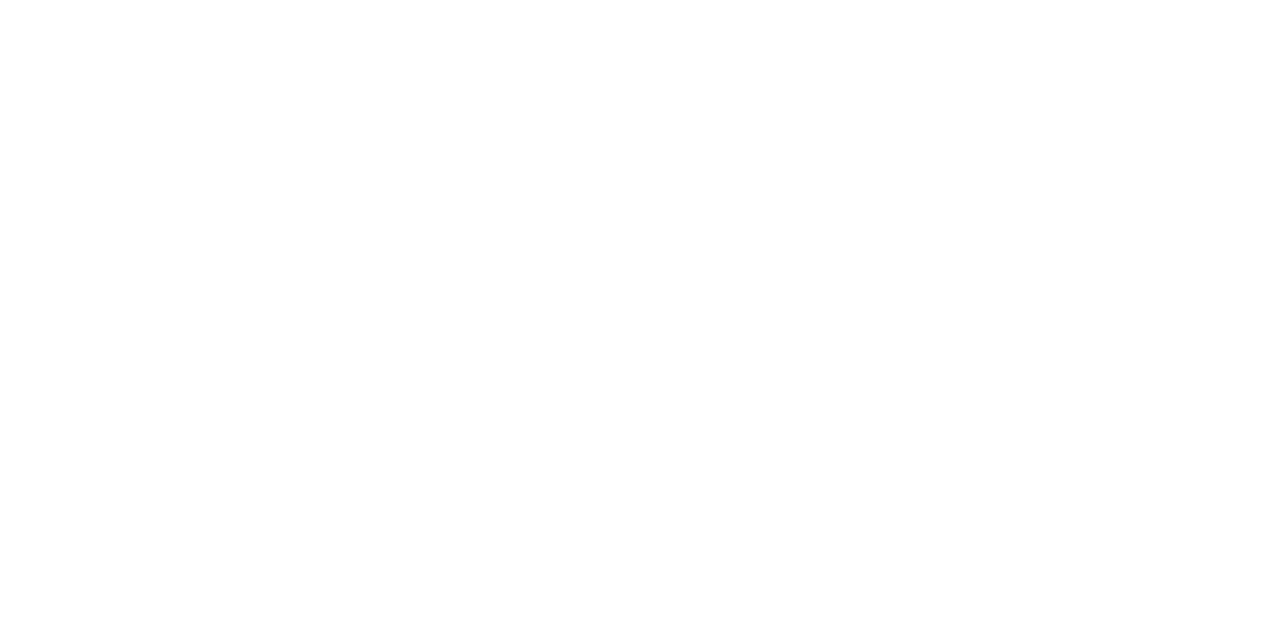
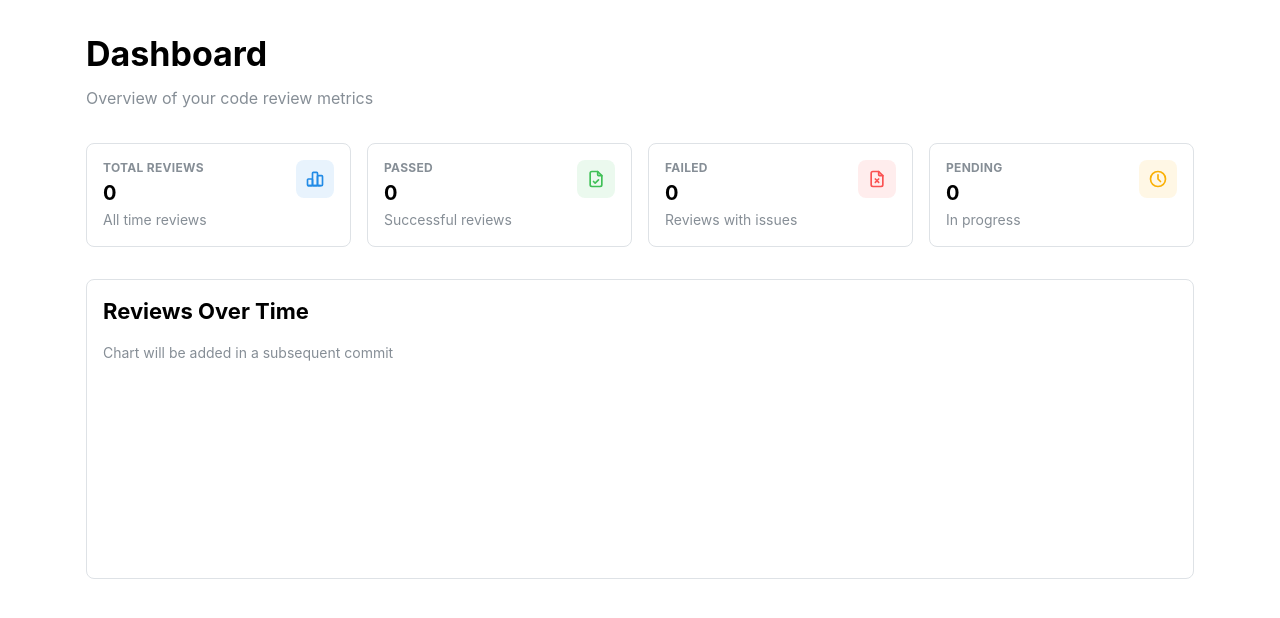
Before and after one commit to JNZader/ghagga, a React (Vite) app in the folder dashboard/: page /ghagga/dashboard in a window 1280 px wide. Before the commit this address had no page. Shown: the top 618 px of the page. Built offline with nearby package versions, Linux system fonts and the light colour scheme; no server answers; the database is empty.

Commit message:
feat(T-020): add dashboard page layout

```diff
--- a/dashboard/src/App.tsx
+++ b/dashboard/src/App.tsx
@@ -1,21 +1,11 @@
-import { Routes, Route } from 'react-router-dom';
-import { Container, Title, Text, Stack } from '@mantine/core';
-
-function Home() {
-  return (
-    <Container size="lg" py="xl">
-      <Stack gap="md">
-        <Title order={1}>Ghagga Dashboard</Title>
-        <Text c="dimmed">Multi-provider AI code review platform</Text>
-      </Stack>
-    </Container>
-  );
-}
+import { Routes, Route, Navigate } from 'react-router-dom';
+import { Dashboard } from './pages/Dashboard';
 
 export function App() {
   return (
     <Routes>
-      <Route path="/" element={<Home />} />
+      <Route path="/" element={<Navigate to="/dashboard" replace />} />
+      <Route path="/dashboard" element={<Dashboard />} />
     </Routes>
   );
 }
--- /dev/null
+++ b/dashboard/src/pages/Dashboard/Dashboard.module.css
@@ -0,0 +1,3 @@
+.chartSection {
+  min-height: 300px;
+}
--- /dev/null
+++ b/dashboard/src/pages/Dashboard/Dashboard.tsx
@@ -0,0 +1,89 @@
+import { Container, Title, Text, SimpleGrid, Stack, Loader, Alert, Paper } from '@mantine/core';
+import {
+  IconFileCheck,
+  IconFileX,
+  IconClock,
+  IconChartBar,
+  IconAlertCircle,
+} from '@tabler/icons-react';
+import { StatsCard } from '../../components/StatsCard';
+import { useStats } from '../../lib/hooks/useStats';
+import styles from './Dashboard.module.css';
+
+export function Dashboard() {
+  const { stats, loading, error } = useStats();
+
+  if (loading) {
+    return (
+      <Container size="lg" py="xl">
+        <Stack align="center" gap="md">
+          <Loader size="lg" />
+          <Text c="dimmed">Loading dashboard...</Text>
+        </Stack>
+      </Container>
+    );
+  }
+
+  if (error) {
+    return (
+      <Container size="lg" py="xl">
+        <Alert icon={<IconAlertCircle size={16} />} title="Error" color="red">
+          {error}
+        </Alert>
+      </Container>
+    );
+  }
+
+  return (
+    <Container size="lg" py="xl">
+      <Stack gap="xl">
+        <div>
+          <Title order={1}>Dashboard</Title>
+          <Text c="dimmed" mt="xs">
+            Overview of your code review metrics
+          </Text>
+        </div>
+
+        <SimpleGrid cols={{ base: 1, sm: 2, lg: 4 }} spacing="md">
+          <StatsCard
+            title="Total Reviews"
+            value={stats?.totalReviews ?? 0}
+            icon={<IconChartBar size={20} />}
+            color="blue"
+            description="All time reviews"
+          />
+          <StatsCard
+            title="Passed"
+            value={stats?.passedReviews ?? 0}
+            icon={<IconFileCheck size={20} />}
+            color="green"
+            description="Successful reviews"
+          />
+          <StatsCard
+            title="Failed"
+            value={stats?.failedReviews ?? 0}
+            icon={<IconFileX size={20} />}
+            color="red"
+            description="Reviews with issues"
+          />
+          <StatsCard
+            title="Pending"
+            value={stats?.pendingReviews ?? 0}
+            icon={<IconClock size={20} />}
+            color="yellow"
+            description="In progress"
+          />
+        </SimpleGrid>
+
+        <Paper className={styles.chartSection} p="md" radius="md" withBorder>
+          <Title order={3} mb="md">
+            Reviews Over Time
+          </Title>
+          <Text c="dimmed" size="sm">
+            Chart will be added in a subsequent commit
+          </Text>
+        </Paper>
+      </Stack>
+    </Container>
+  );
+}
--- /dev/null
+++ b/dashboard/src/pages/Dashboard/index.ts
@@ -0,0 +1 @@
+export { Dashboard } from './Dashboard';
```
